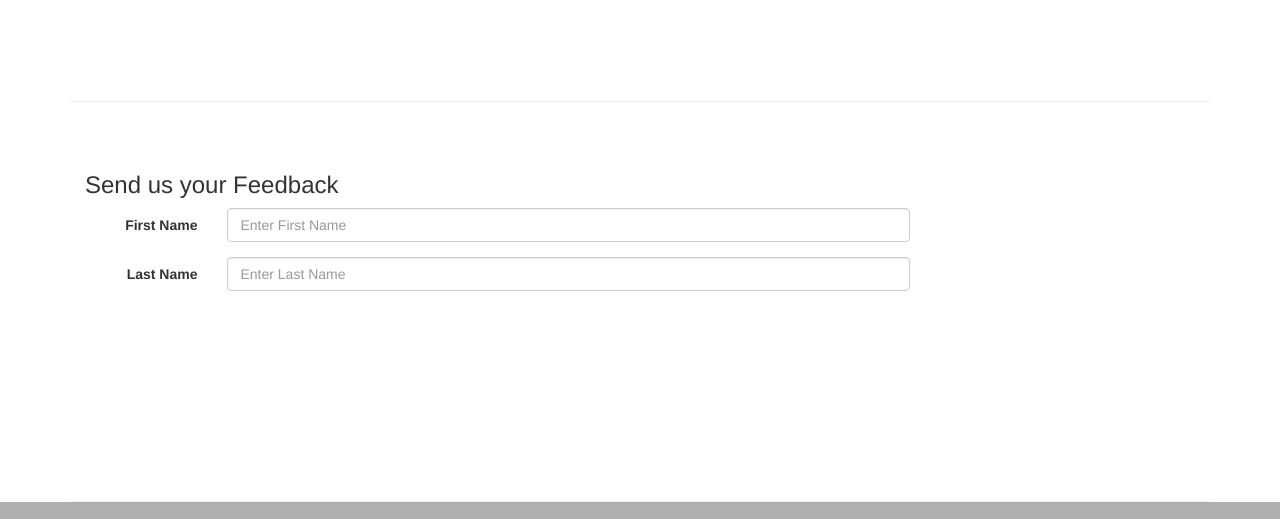
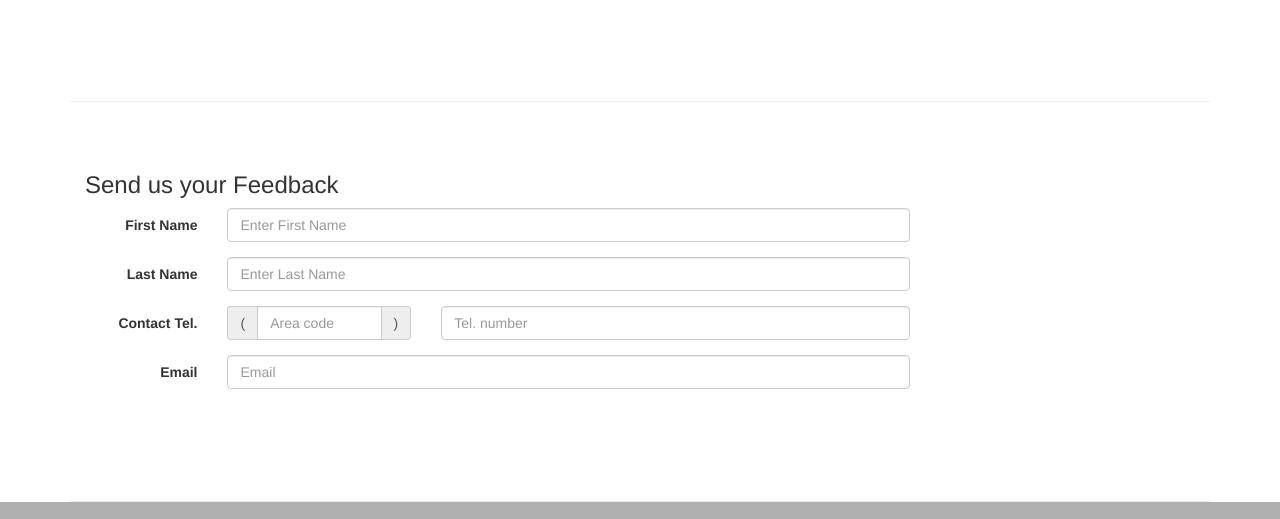
Before and after one commit to blizarazu/Front-End-Web-UI-Frameworks-and-Tools-Coursera, a plain HTML site: page conFusion/contactus.html in a window 1280 px wide. Shown: the part 901-1420 px from the top of the page. Drawn offline with nearby package versions, Linux system fonts and the light colour scheme.

Commit message:
Add input group with addons

```diff
--- a/conFusion/contactus.html
+++ b/conFusion/contactus.html
@@ -138,6 +138,25 @@
                             <input type="text" class="form-control" id="lastname" name="lastname" placeholder="Enter Last Name">
                         </div>
                     </div>
+                    <div class="form-group">
+                        <label for="telnum" class="col-xs-12 col-sm-2 control-label">Contact Tel.</label>
+                        <div class="col-xs-5 col-sm-4 col-md-3">
+                            <div class="input-group">
+                                <div class="input-group-addon">(</div>
+                                    <input type="tel" class="form-control" id="areacode" name="areacode" placeholder="Area code">
+                                <div class="input-group-addon">)</div>
+                            </div>
+                        </div>
+                        <div class="col-xs-7 col-sm-6 col-md-7">
+                                    <input type="tel" class="form-control" id="telnum" name="telnum" placeholder="Tel. number">
+                        </div>
+                    </div>
+                    <div class="form-group">
+                        <label for="emailid" class="col-sm-2 control-label">Email</label>
+                        <div class="col-sm-10">
+                            <input type="email" class="form-control" id="emailid" name="emailid" placeholder="Email">
+                        </div>
+                    </div>
                 </form>
             </div>
              <div class="col-xs-12 col-sm-3">
```
